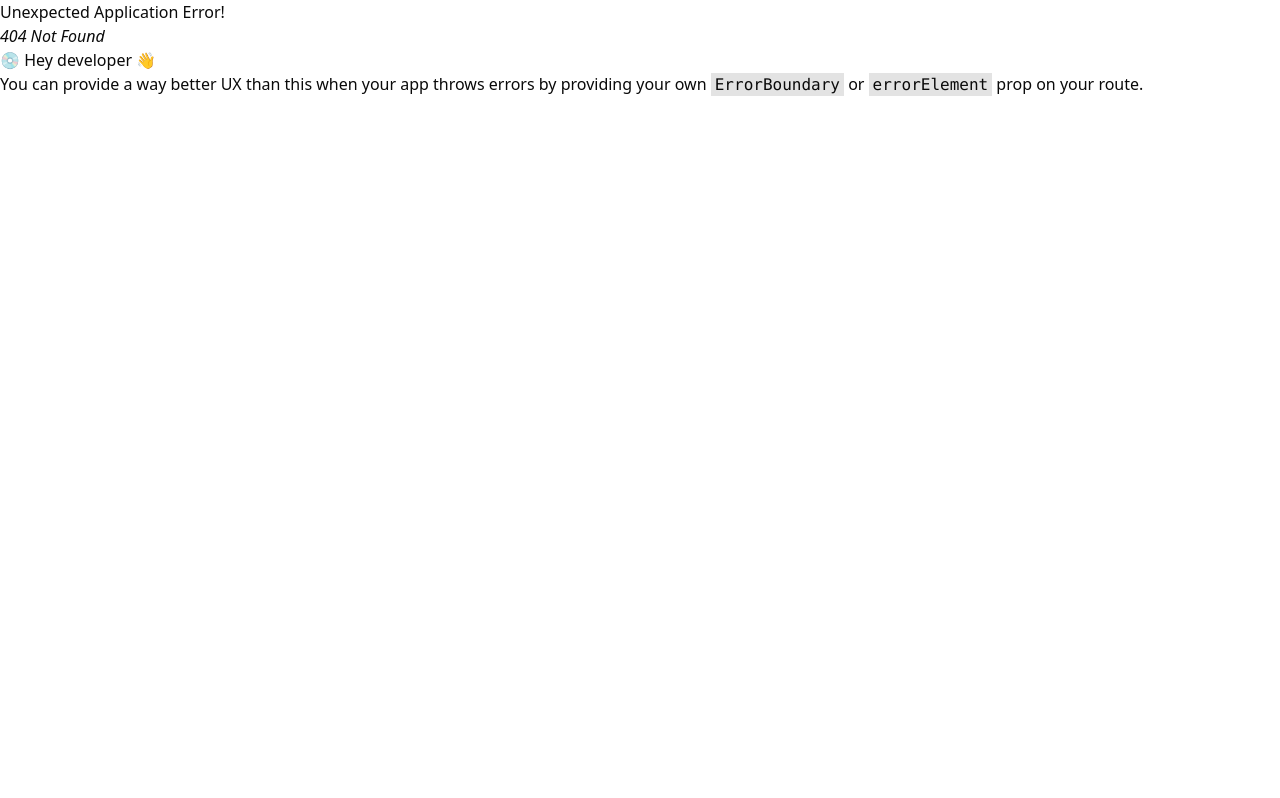
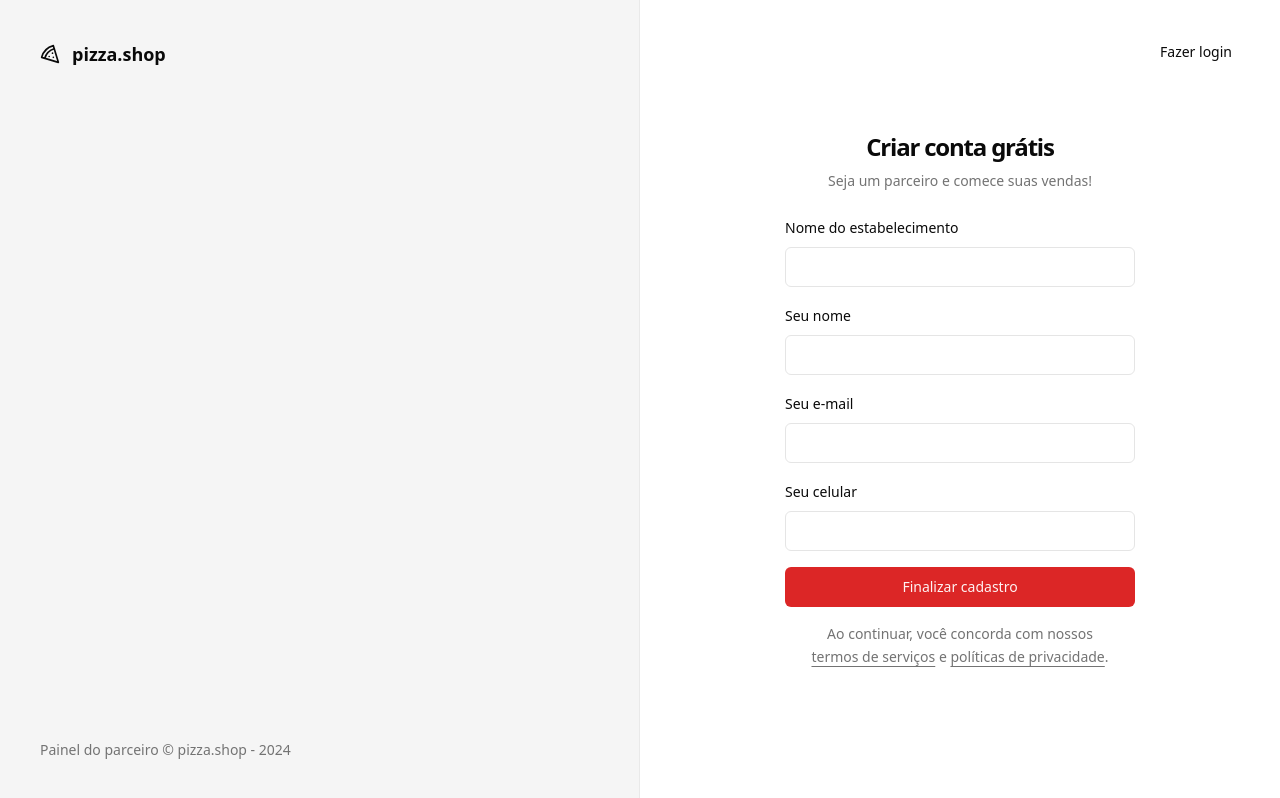
Before and after one commit to Vyncs/pizza-shop-web, a React (Vite) app: page /sign-up in a window 1280 px wide. Before the commit this address had no page. Built offline with nearby package versions, Linux system fonts and the light colour scheme.

Commit message:
Página: Cadastro de restaurante

```diff
--- a/src/pages/auth/sign-in.tsx
+++ b/src/pages/auth/sign-in.tsx
@@ -1,5 +1,6 @@
 import { Helmet } from 'react-helmet-async'
 import { useForm } from 'react-hook-form'
+import { Link } from 'react-router-dom'
 import { toast } from 'sonner'
 import { z } from 'zod'
 
@@ -29,6 +30,9 @@
     <>
       <Helmet title="SignIn" />
       <div className="p-8">
+        <Button variant="ghost" asChild className="absolute right-8 top-8">
+          <Link to="/sign-up">Novo estabelecimento</Link>
+        </Button>
         <div className="flex w-[350px] flex-col justify-center gap-6">
           <div className="flex flex-col gap-2 text-center">
             <h1 className="text-2xl font-semibold tracking-tighter">
--- /dev/null
+++ b/src/pages/auth/sign-up.tsx
@@ -0,0 +1,111 @@
+import { Helmet } from 'react-helmet-async'
+import { useForm } from 'react-hook-form'
+import { Link, useNavigate } from 'react-router-dom'
+import { toast } from 'sonner'
+import { z } from 'zod'
+
+import { Button } from '@/components/ui/button'
+import { Input } from '@/components/ui/input'
+import { Label } from '@/components/ui/label'
+
+const signUpForm = z.object({
+  restaurantName: z.string(),
+  managerName: z.string().email(),
+  phone: z.string(),
+  email: z.string().email(),
+})
+
+type SignUpForm = z.infer<typeof signUpForm>
+
+export function SignUp() {
+  const navigate = useNavigate()
+
+  const {
+    register,
+    handleSubmit,
+    formState: { isSubmitting },
+  } = useForm<SignUpForm>()
+
+  async function handleSignUp(data: SignUpForm) {
+    try {
+      console.log(data)
+
+      await new Promise((resolve) => setTimeout(resolve, 2000))
+
+      toast.success('Restaurante cadastrado com sucesso!', {
+        action: {
+          label: 'Login',
+          onClick: () => navigate('/sign-in'),
+        },
+      })
+    } catch (error) {
+      toast.error('Erro ao cadastrar restaurante')
+    }
+  }
+  return (
+    <>
+      <Helmet title="Cadastro" />
+      <div className="p-8">
+        <Button variant="ghost" asChild className="absolute right-8 top-8">
+          <Link to="/sign-in">Fazer login</Link>
+        </Button>
+        <div className="flex w-[350px] flex-col justify-center gap-6">
+          <div className="flex flex-col gap-2 text-center">
+            <h1 className="text-2xl font-semibold tracking-tighter">
+              Criar conta grátis
+            </h1>
+            <p className="text-sm text-muted-foreground">
+              Seja um parceiro e comece suas vendas!
+            </p>
+          </div>
+
+          <form onSubmit={handleSubmit(handleSignUp)} className="space-y-4">
+            <div className="space-y-2">
+              <Label htmlFor="restaurantName">Nome do estabelecimento</Label>
+              <Input
+                id="restaurantName"
+                type="text"
+                {...register('restaurantName')}
+              />
+            </div>
+
+            <div className="space-y-2">
+              <Label htmlFor="managerName">Seu nome</Label>
+              <Input
+                id="managerName"
+                type="text"
+                {...register('managerName')}
+              />
+            </div>
+
+            <div className="space-y-2">
+              <Label htmlFor="email">Seu e-mail</Label>
+              <Input id="email" type="email" {...register('email')} />
+            </div>
+
+            <div className="space-y-2">
+              <Label htmlFor="phone">Seu celular</Label>
+              <Input id="phone" type="tel" {...register('phone')} />
+            </div>
+
+            <Button disabled={isSubmitting} className="w-full" type="submit">
+              Finalizar cadastro
+            </Button>
+
+            <p className="px-6 text-center text-sm leading-relaxed text-muted-foreground">
+              Ao continuar, você concorda com nossos{' '}
+              <a className="underline underline-offset-4" href="">
+                termos de serviços
+              </a>{' '}
+              e{' '}
+              <a className="underline underline-offset-4" href="">
+                políticas de privacidade
+              </a>
+              .
+            </p>
+          </form>
+        </div>
+      </div>
+    </>
+  )
+}
```
Also changed, not shown: src/routes.tsx (+12 -7 lines).
